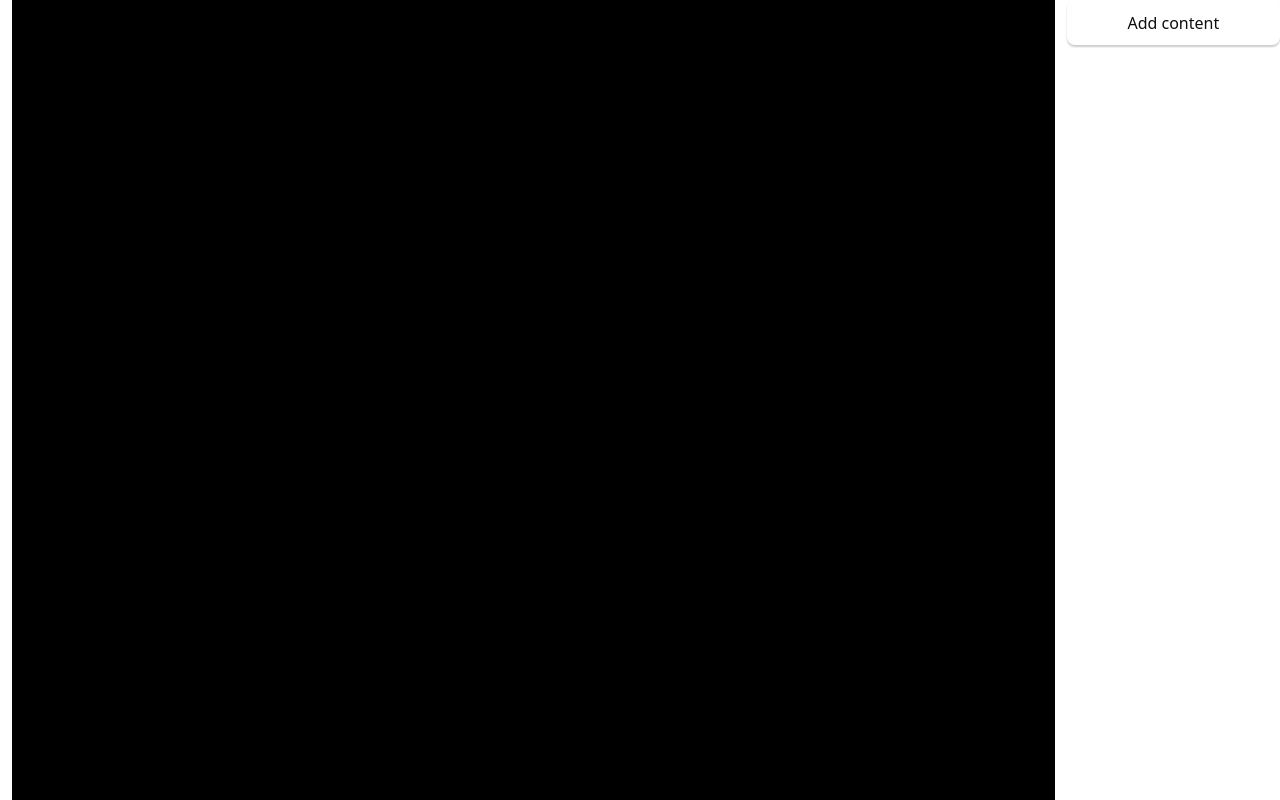
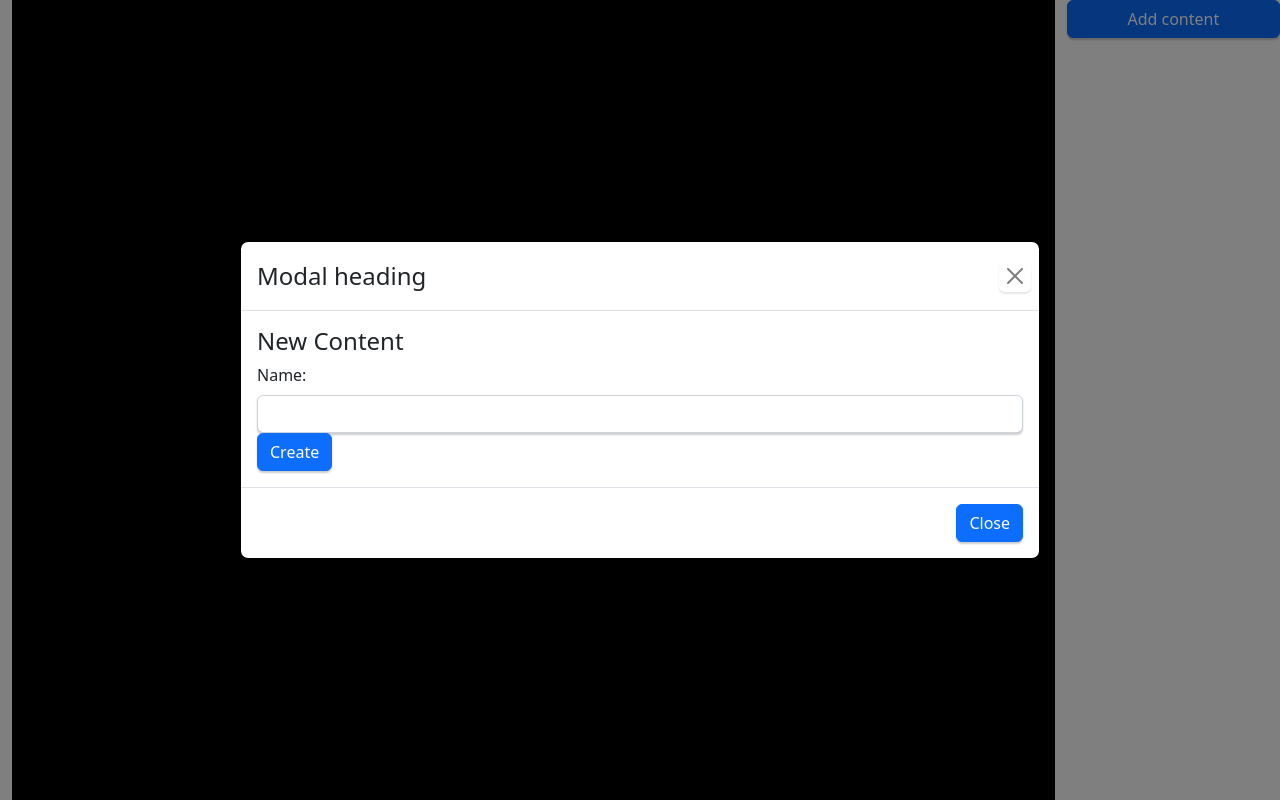
Before and after one commit to JonnyOrman/garden-engine-editor, a React (Vite) app: page /edit-game in a window 1280 px wide. Both pictures are taken after a click on the button "Add content". Built offline with nearby package versions, Linux system fonts and the light colour scheme.

Commit message:
Add create content modal

```diff
--- /dev/null
+++ b/src/CreateContentModal.tsx
@@ -0,0 +1,48 @@
+import { useState } from "react";
+import Button from "react-bootstrap/Button";
+import Form from "react-bootstrap/Form";
+import Modal from "react-bootstrap/Modal";
+
+function CreateContentModal(props: any) {
+    const [name, setName] = useState('');
+
+    const submit = async (e: any) => {
+        e.preventDefault();
+        alert('New content submitted');
+    }
+
+    return (
+        <Modal
+            {...props}
+            size="lg"
+            aria-labelledby="create-content-modal"
+            centered
+        >
+            <Modal.Header closeButton>
+                <Modal.Title id="create-content-modal">
+                    Modal heading
+                </Modal.Title>
+            </Modal.Header>
+            <Modal.Body>
+                <h4>New Content</h4>
+                <Form
+                    onSubmit={submit}
+                >
+                    <Form.Group>
+                        <Form.Label>Name:</Form.Label>
+                        <Form.Control id="name"
+                            type="text"
+                            onChange={(e) => setName(e.currentTarget.value)}>
+                        </Form.Control>
+                    </Form.Group>
+                    <Button variant="primary" type="submit">Create</Button>
+                </Form>
+            </Modal.Body>
+            <Modal.Footer>
+                <Button onClick={props.onHide}>Close</Button>
+            </Modal.Footer>
+        </Modal>
+    );
+}
+
+export default CreateContentModal;
--- a/src/EditContent.tsx
+++ b/src/EditContent.tsx
@@ -1,6 +1,11 @@
+import React from "react";
+import Button from "react-bootstrap/Button";
+import CreateContentModal from "./CreateContentModal";
 import ObjectListItem from "./ObjectListItem";
 
-function EditContent(props: { content: any }) {
+function EditContent(props: any) {
+    const [createContentModalShow, setCreateContentModalShow] = React.useState(false);
+
     return (
         <div>
             <div className="row">
@@ -11,9 +16,13 @@ function EditContent(props: { content: any }) {
                 }
             </div>
             <div className="row">
-                <button type="submit">Add content</button>
+                <Button variant="primary" onClick={() => setCreateContentModalShow(true)}>Add content</Button>
             </div>
-        </div >
+            <CreateContentModal
+                show={createContentModalShow}
+                onHide={() => setCreateContentModalShow(false)}
+            />
+        </div>
     )
 }
 
```
